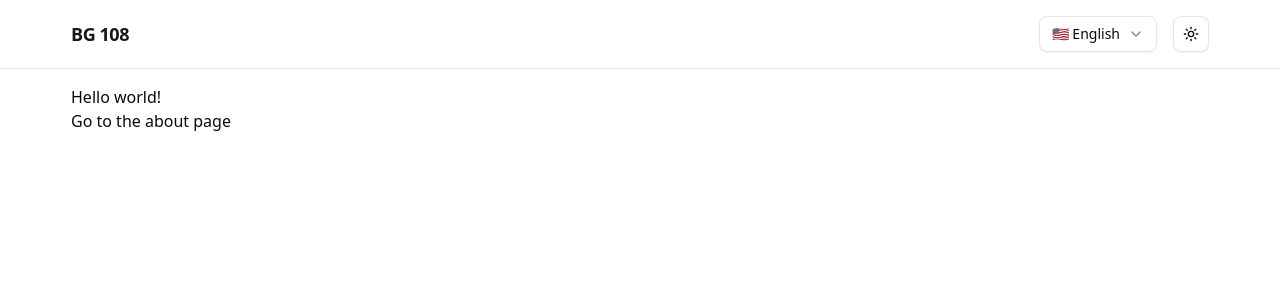
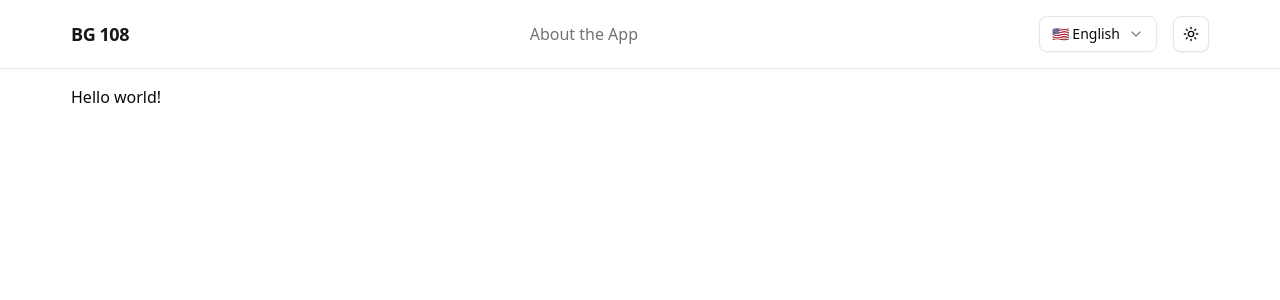
Before and after one commit to Volynskyi-Kirill/BG108, a Next.js app: page /en in a window 1280 px wide. Shown: the top 300 px of the page. Built offline with nearby package versions, Linux system fonts and the light colour scheme.

Commit message:
feat: added link to about the page in nav section

```diff
--- a/messages/en.json
+++ b/messages/en.json
@@ -1,7 +1,9 @@
 {
   "HomePage": {
-    "title": "Hello world!",
-    "about": "Go to the about page"
+    "title": "Hello world!"
+  },
+  "Navigation": {
+    "about": "About the App"
   },
   "LocaleLayout": {
     "title": "BG 108"
@@ -12,7 +14,7 @@
   },
   "AboutPage": {
     "title": "About the App",
-    "description": "BG 108 is a simple app for reading and exploring the Bhagavad-gita.",
+    "description": "BG 108 is a simple app for studying verses from Bhagavad-gita.",
     "featuresTitle": "Features",
     "featuresGuide": [
       {
--- a/messages/ru.json
+++ b/messages/ru.json
@@ -1,7 +1,9 @@
 {
   "HomePage": {
-    "title": "Привет мир!",
-    "about": "Перейти на страницу О нас"
+    "title": "Привет мир!"
+  },
+  "Navigation": {
+    "about": "О приложении"
   },
   "LocaleLayout": {
     "title": "БГ 108"
@@ -12,7 +14,7 @@
   },
   "AboutPage": {
     "title": "О приложении",
-    "description": "BG 108 — это простое приложение для чтения и изучения Бхагавад-гиты.",
+    "description": "BG 108 — это простое приложение изучения стихов из Бхагавад-гиты.",
     "featuresTitle": "Возможности",
     "featuresGuide": [
       {
--- a/src/app/[locale]/page.tsx
+++ b/src/app/[locale]/page.tsx
@@ -1,8 +1,6 @@
 import { Locale, useTranslations } from 'next-intl';
-import { Link } from '@/i18n/navigation';
+import { setRequestLocale } from 'next-intl/server';
 import { use } from 'react';
-import { setRequestLocale } from 'next-intl/server';
-import { URLS } from '@/lib/constants';
 
 type Props = {
   params: Promise<{ locale: Locale }>;
@@ -18,7 +16,6 @@ export default function HomePage({ params }: Props) {
   return (
     <div>
       <h1>{t('title')}</h1>
-      <Link href={URLS.ABOUT}>{t('about')}</Link>
     </div>
   );
 }
--- a/src/components/Navigation.tsx
+++ b/src/components/Navigation.tsx
@@ -1,12 +1,14 @@
 import Logo from '@/components/Logo';
 import LocaleSwitcher from '@/components/LocaleSwitcher';
 import { ThemeModeToggle } from '@/components/theme-mode-toggle';
+import NavigationLinks from '@/components/NavigationLinks';
 
 export default function Navigation() {
   return (
     <nav className='flex justify-between items-center gap-4'>
       <Logo />
-      <div className='flex items-center gap-4'>
+      <NavigationLinks />
+      <div className='flex items-center gap-4' aria-label="Site preferences">
         <LocaleSwitcher />
         <ThemeModeToggle />
       </div>
--- /dev/null
+++ b/src/components/NavigationLinks.tsx
@@ -0,0 +1,17 @@
+import { useTranslations } from 'next-intl';
+import { Link } from '@/i18n/navigation';
+import { URLS } from '@/lib/constants';
+
+export default function NavigationLinks() {
+  const t = useTranslations('Navigation');
+  return (
+    <div className='flex items-center gap-4'>
+      <Link
+        href={URLS.ABOUT}
+        className='text-muted-foreground hover:text-primary transition-colors duration-200 font-medium'
+      >
+        {t('about')}
+      </Link>
+    </div>
+  );
+}
```
